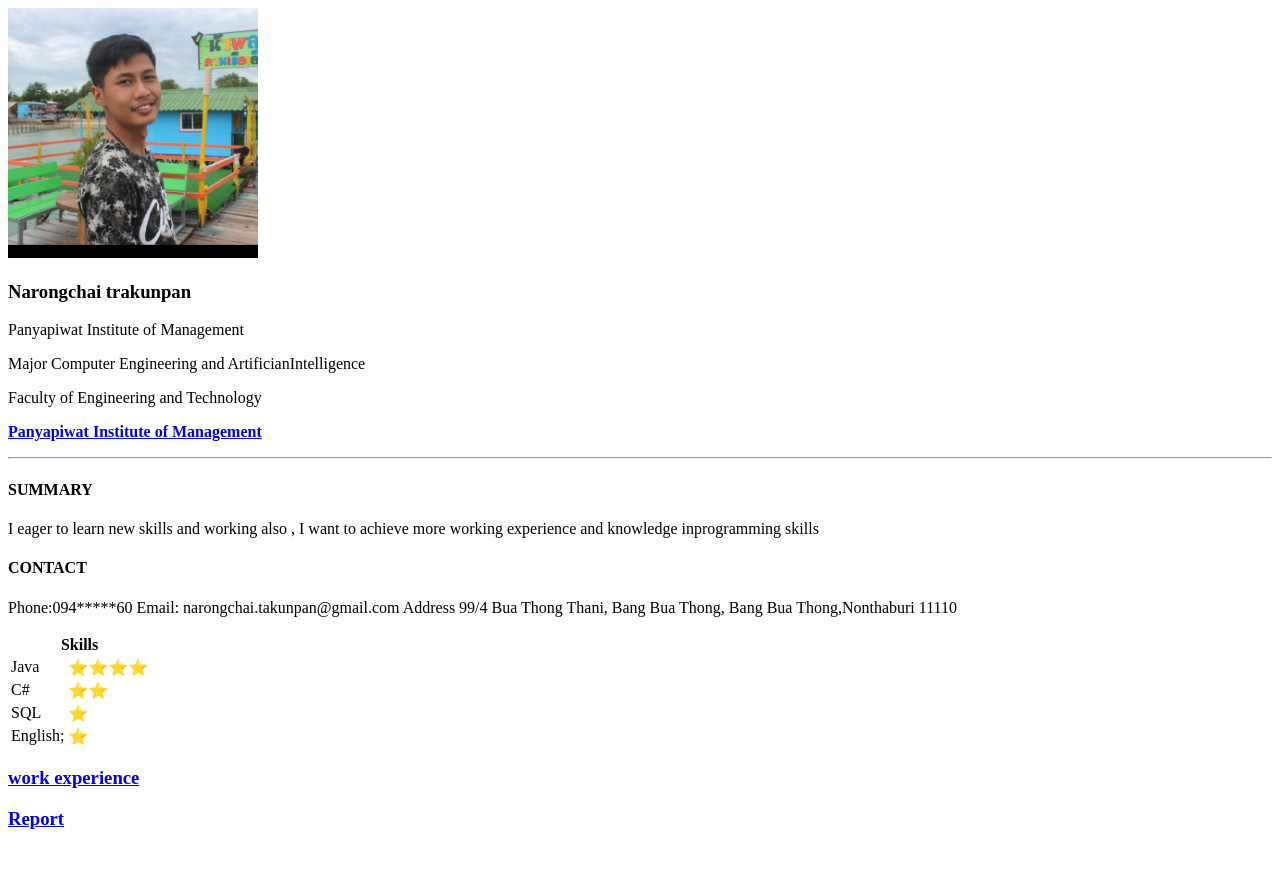
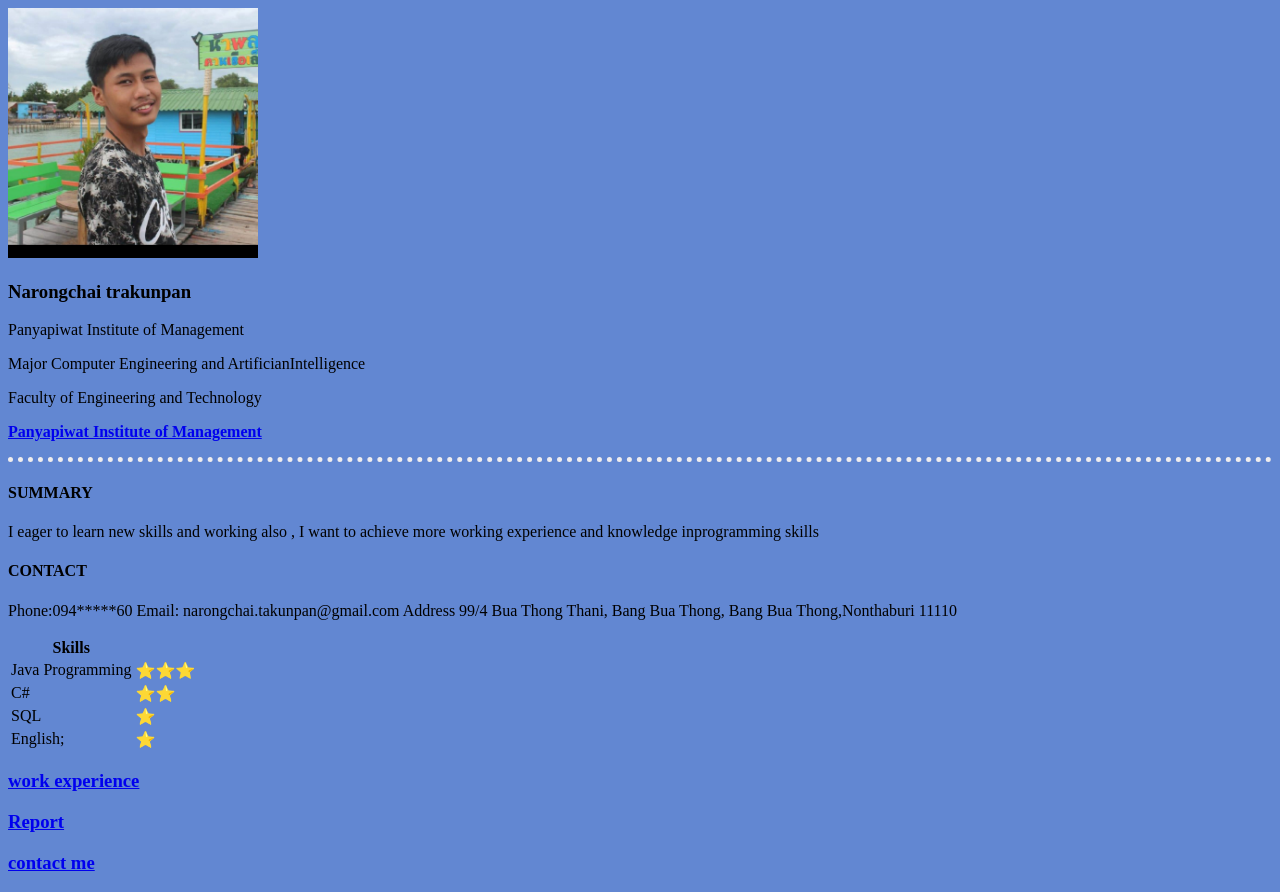
Before and after one commit to Narongchai2/Resume, a plain HTML site: page index.html in a window 1280 px wide. Before the commit the page ends 849 px from the top, so only its background shows below. Drawn offline with Linux system fonts and the light colour scheme.

Commit message:
commit resume

```diff
--- a/index.html
+++ b/index.html
@@ -3,8 +3,20 @@
 <head>
     <meta charset="UTF-8">
     <title>resume 6352300332</title>
+
 </head>
-<body>
+<style>
+    hr{
+        border-style: none;
+  border-top-style: dotted;
+  border-color: rgb(240, 237, 237);
+  border-width:5px;
+  width: 100%;
+
+    }
+   </style>
+<body style="background-color:#6287d2;"
+      }>
     <img src="Narong.jpg" alt="Narongchai" width="250" height="250" >
     <h3>Narongchai trakunpan</h3>
         <p>Panyapiwat Institute of Management</p>
@@ -18,13 +30,13 @@
         <table>
             <thead>
                 <tr>
-                    <th colspan="2" >Skills</th>
+                    <th colspan="1" >Skills</th>
                 </tr>
             </thead>
             <tbody>
                 <tr>
-                    <td>Java</td>
-                    <td>&#11088;&#11088;&#11088;&#11088;</td>
+                    <td>Java Programming</td>
+                    <td>&#11088;&#11088;&#11088;</td>
                 </tr>
                 <tr>
                     <td>C#</td>
@@ -45,6 +57,8 @@
 
     <h3>  <a href="work_experience.html"target="_blank">work experience</a></h3>
     <h3>  <a href="Report.html"target="_blank">Report</a> </h3>
+    <h3>  <a href="contact_me.html"target="_blank">contact me</a> </h3>
+
 
 </body>
 </html>
```
Also changed, not shown: contact_me.html (added, +29 -0 lines).
